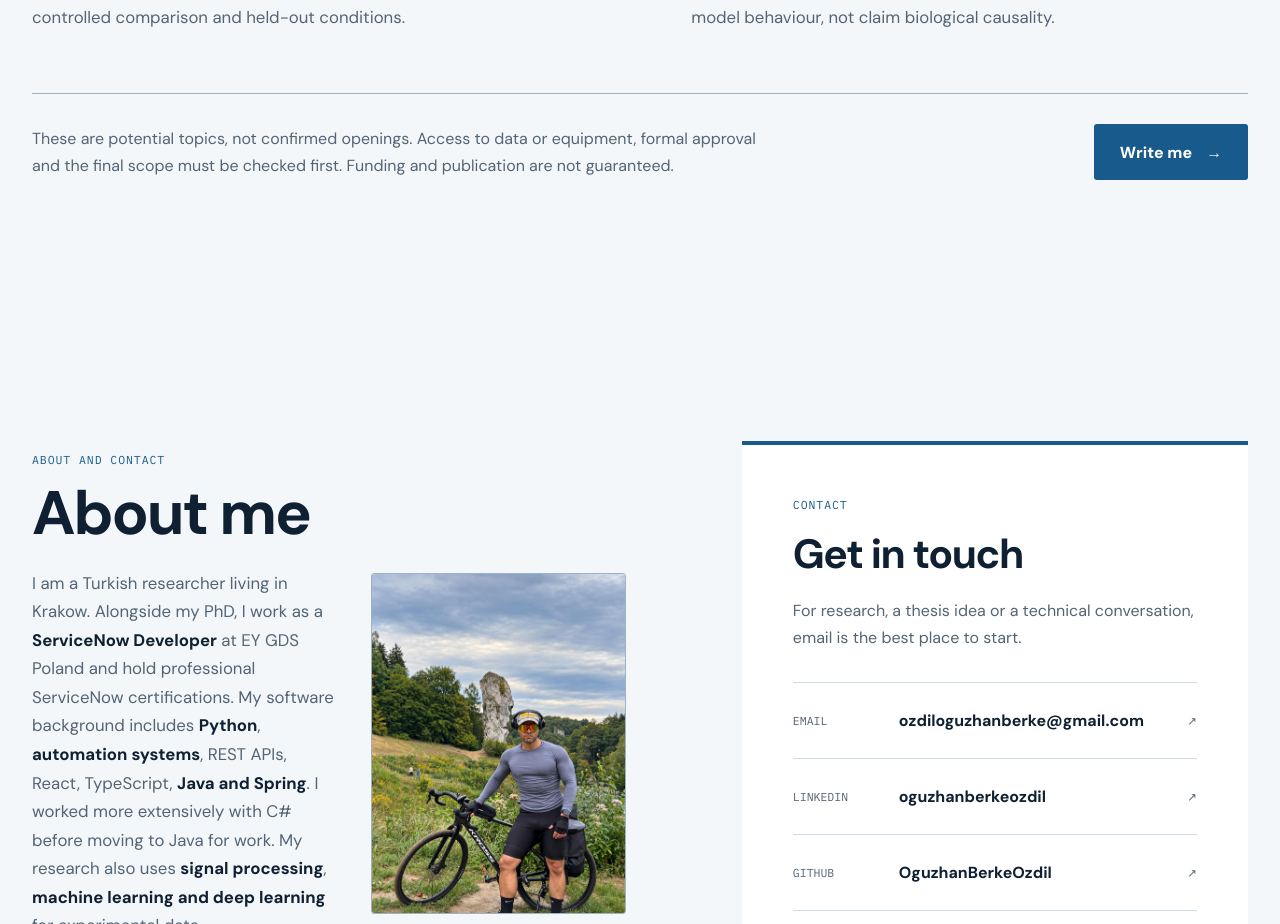
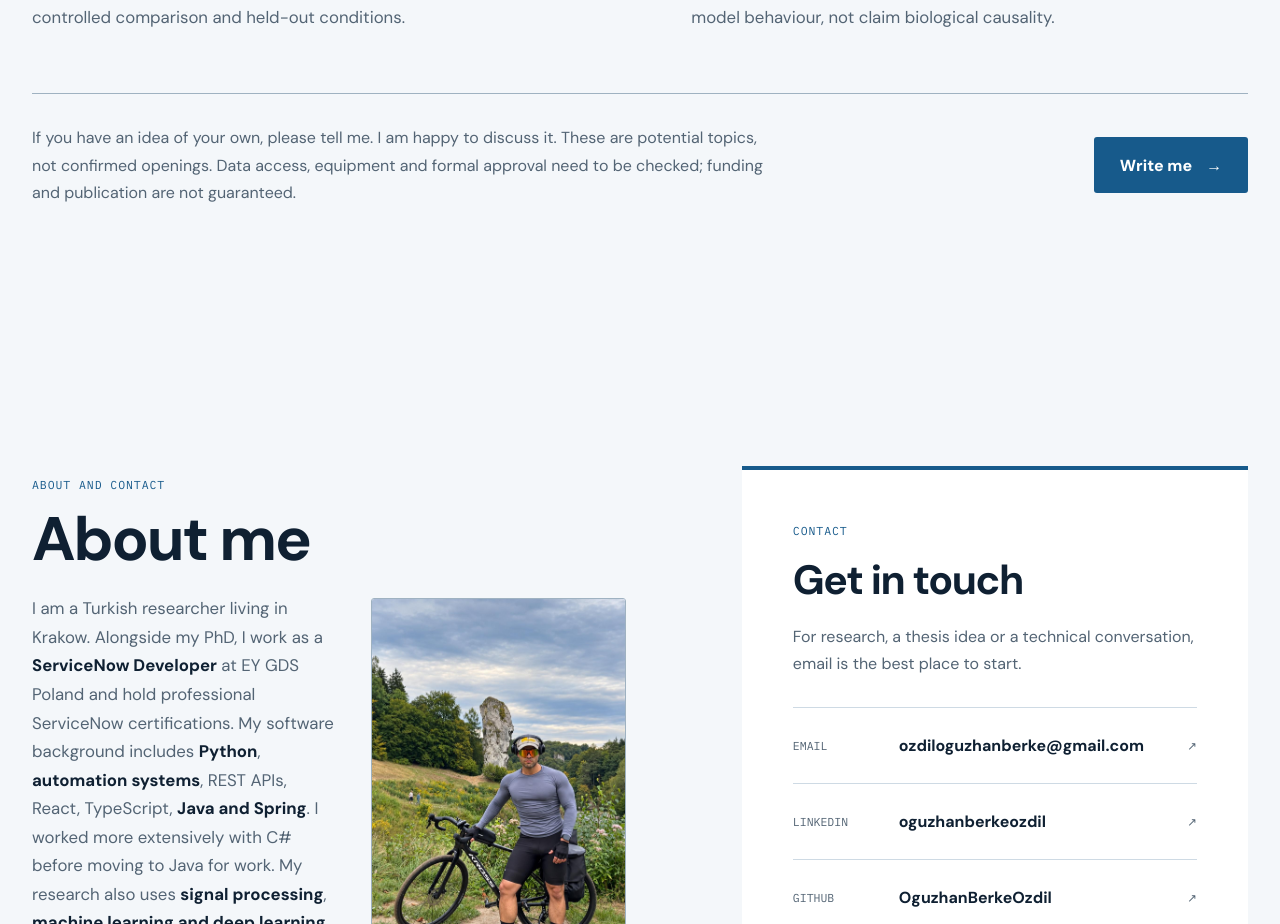
Before and after one commit to OguzhanBerkeOzdil/oguzhanberkeozdil.github.io, a React (Vite) app: page / in a window 1280 px wide. Shown: the part 8966-9890 px from the top of the page. Built offline with nearby package versions, Linux system fonts and the light colour scheme.

Commit message:
Invite students to share their own thesis ideas

```diff
--- a/src/content/site.ts
+++ b/src/content/site.ts
@@ -340,7 +340,7 @@ export const copy = {
     ideasIntroduction:
       'Each idea addresses one part of the research. The exact question, dataset and methods would be agreed before a thesis begins.',
     ideasNote:
-      'These are potential topics, not confirmed openings. Access to data or equipment, formal approval and the final scope must be checked first. Funding and publication are not guaranteed.',
+      'If you have an idea of your own, please tell me. I am happy to discuss it. These are potential topics, not confirmed openings. Data access, equipment and formal approval need to be checked; funding and publication are not guaranteed.',
     supervisionTitle: 'Formal supervision',
     supervisionPrefix:
       'I can support the day-to-day research. Formal supervision, topic approval and availability are handled through',
```
